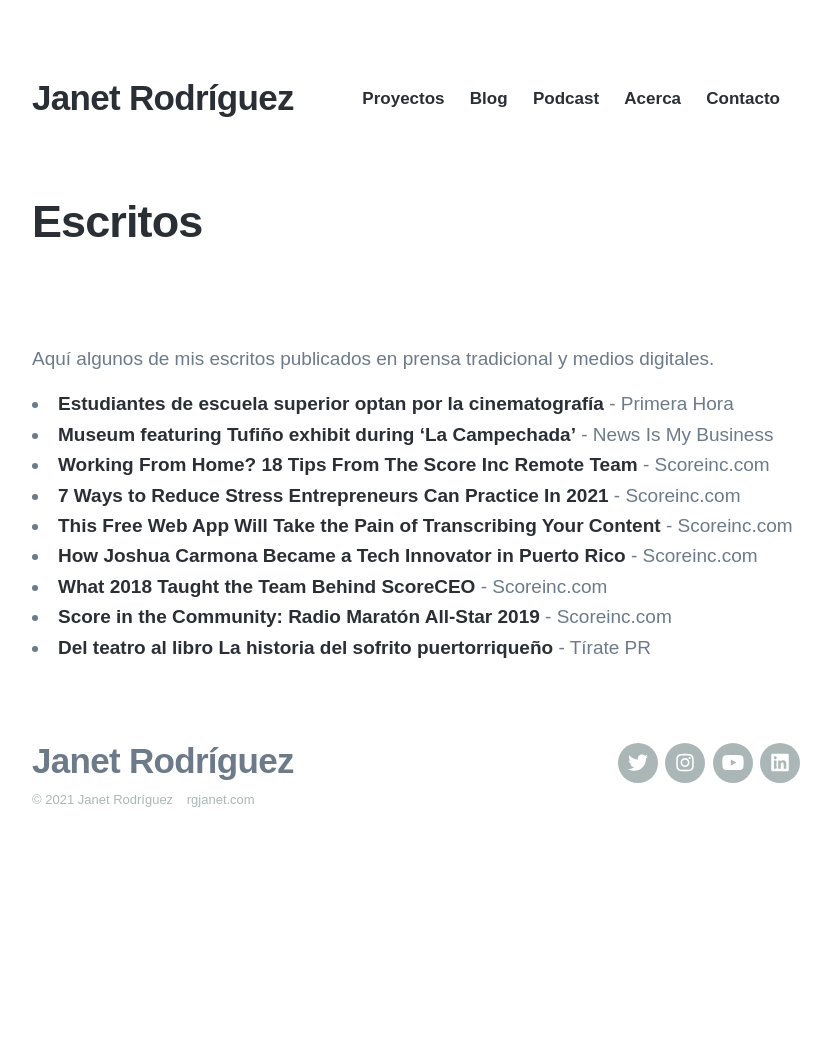
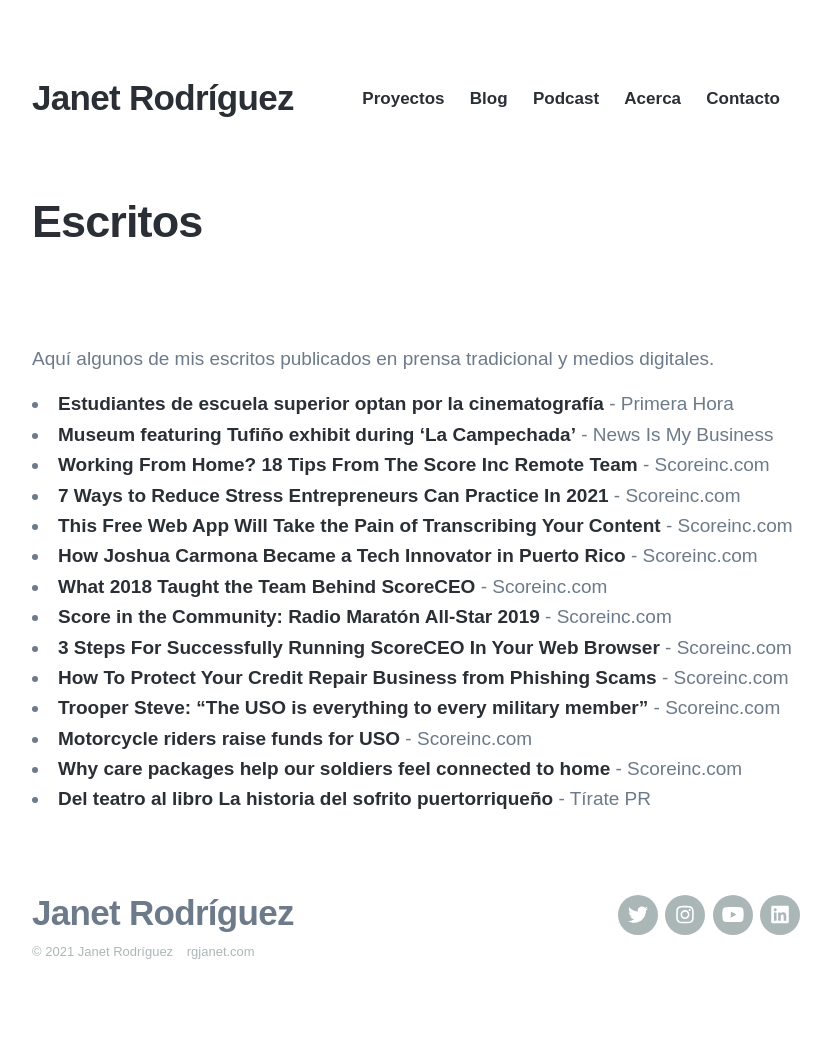
Before and after one commit to rgjanet/rgjanet.github.io, a Jekyll site: the page built from _projects/2020-02-20-escritos.md, in a window 1280 px wide. Shown: the whole page, without its empty margins (224-1055 px from the left). Built offline with Jekyll 4.4.1, drawn with Linux system fonts in a browser that asks for light colours; nearby versions of some CDN libraries; some web fonts are replaced; before the commit the page ends 900 px from its top, so only the background shows below that.

Commit message:
Update 2020-02-20-escritos.md

```diff
--- a/_projects/2020-02-20-escritos.md
+++ b/_projects/2020-02-20-escritos.md
@@ -14,4 +14,9 @@ Aquí algunos de mis escritos publicados en prensa tradicional y medios digitale
 * [How Joshua Carmona Became a Tech Innovator in Puerto Rico](https://www.scoreceo.com/how-joshua-carmona-became-a-tech-innovator-in-puerto-rico/) - Scoreinc.com
 * [What 2018 Taught the Team Behind ScoreCEO](https://www.scoreceo.com/what-2018-taught-the-team-behind-scoreceo/) - Scoreinc.com
 * [Score in the Community: Radio Maratón All-Star 2019](https://www.scoreceo.com/score-in-the-community-radio-maraton-all-star-2019/) - Scoreinc.com
+* [3 Steps For Successfully Running ScoreCEO In Your Web Browser](https://www.scoreceo.com/3-steps-for-successfully-running-scoreceo-in-your-web-browser/) - Scoreinc.com
+* [How To Protect Your Credit Repair Business from Phishing Scams](https://www.scoreceo.com/how-to-protect-your-credit-repair-business-from-phishing-scams/) - Scoreinc.com
+* [Trooper Steve: “The USO is everything to every military member”](https://www.scoreceo.com/trooper-steve-the-uso-is-everything-to-every-military-member/) - Scoreinc.com
+* [Motorcycle riders raise funds for USO](https://www.scoreceo.com/motorcycle-riders-raise-funds-for-uso/) - Scoreinc.com
+* [Why care packages help our soldiers feel connected to home](https://www.scoreceo.com/why-care-packages-help-our-soldiers-feel-connected-to-home/) - Scoreinc.com
 * [Del teatro al libro La historia del sofrito puertorriqueño](https://tiratepuertorico.com/del-teatro-al-libro-la-historia-del-sofrito-puertorriqueno/) - Tírate PR
```
